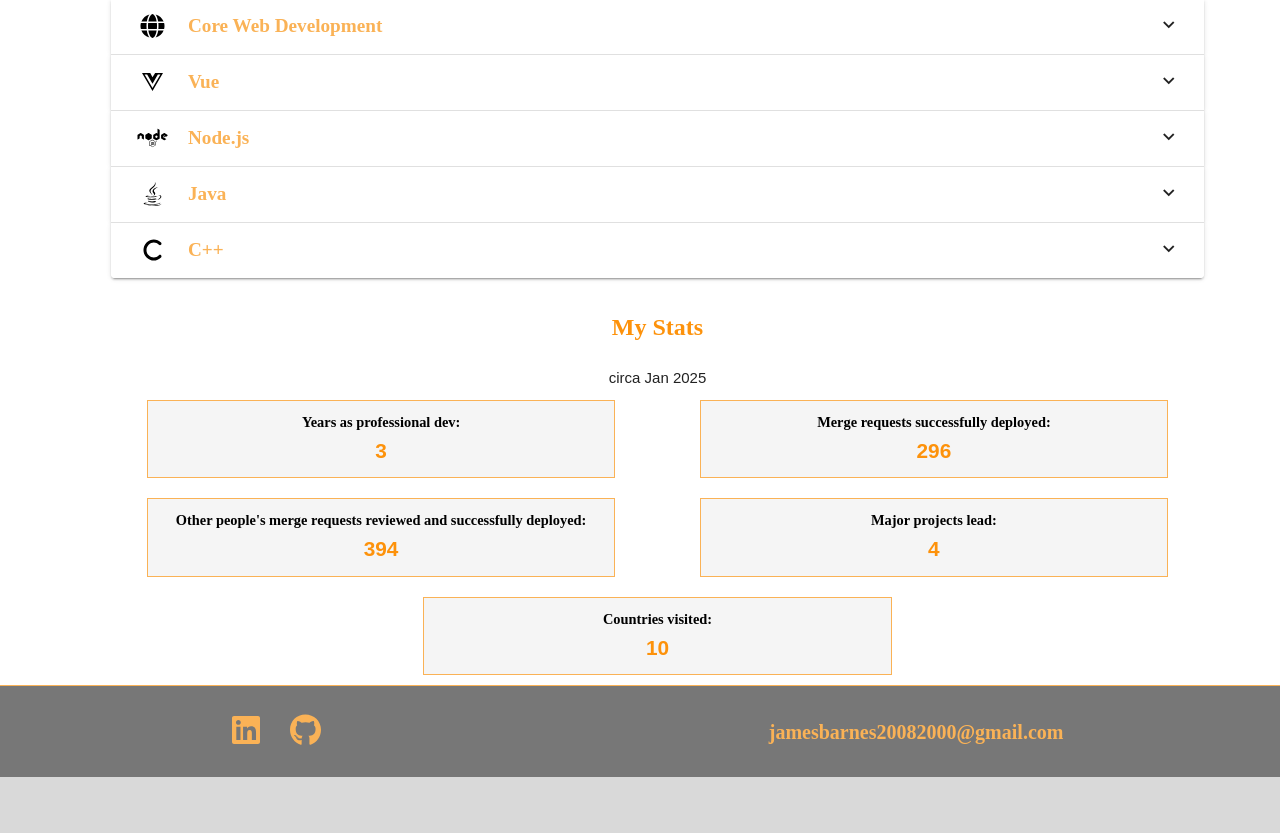
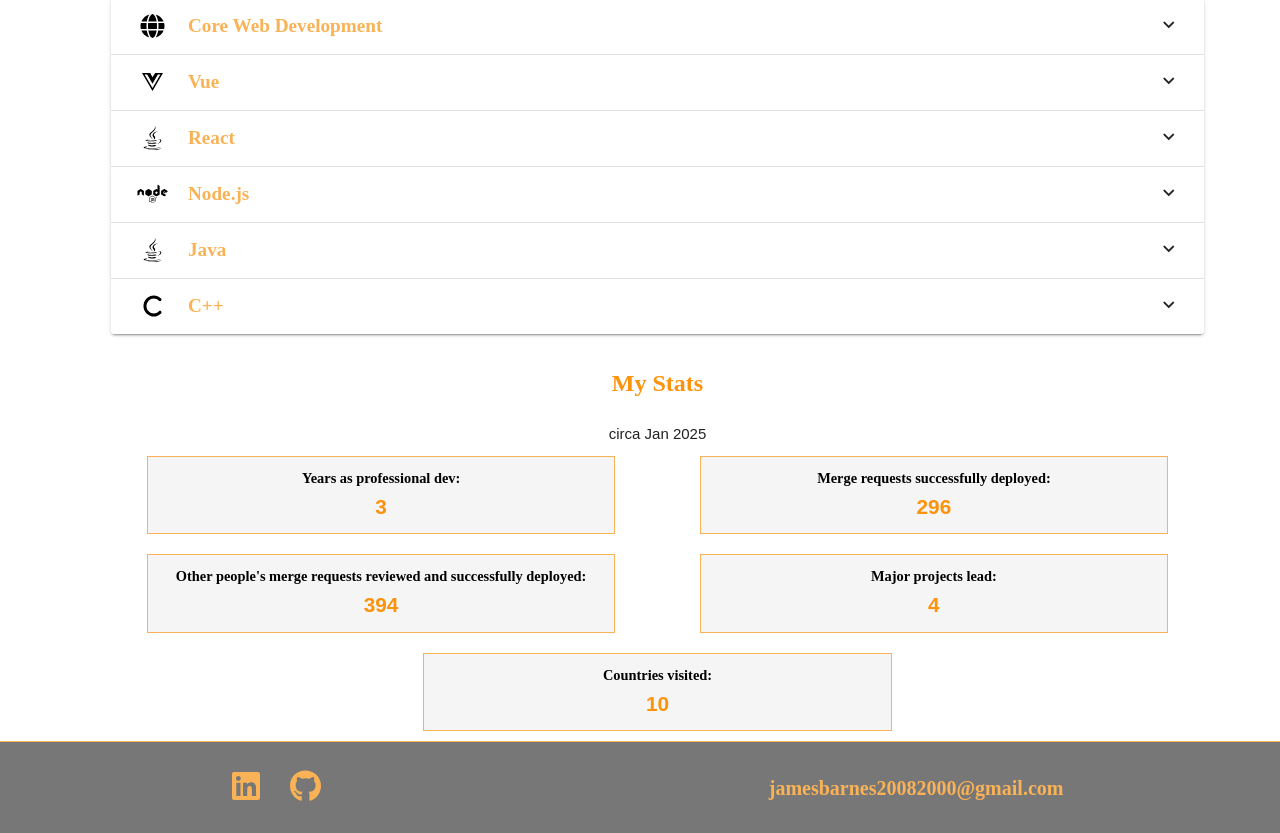
Before and after one commit to JamesBarnes48/PersonalSiteVue, a Vue app: page / in a window 1280 px wide. Shown: the part 833-1666 px from the top of the page. Before the commit the page ends 1610 px from the top, so only its background shows below. Built offline with nearby package versions, Linux system fonts and the light colour scheme.

Commit message:
react panel definition

```diff
--- a/src/views/Home.vue
+++ b/src/views/Home.vue
@@ -24,6 +24,12 @@ export default {
                   I had the opportunity to learn Vue at Darktrace as I was tasked with migrating a page tracking recent news updates from jQuery/Node into another application written in PHP/Vue. This meant essentially
                   learning these two technologies as I went. It was a big task but with Vue it was love at first component. Let it be known that I love a good bit of modularity (that's right, I said it) and modularity is the name of the game with this.
                   Everyone has a favourite out of the big frontend frameworks and most choose React, but I'm backing Vue all the way. Anything frontend I do from now on is getting done in Vue and good luck stopping me.`,
+    },
+    {
+      skillName: 'React',
+      skillStyle: 'react',
+      iconImport: ['fab', 'java'],
+      skillDesc: `test`,
     },
     {
       skillName: 'Node.js',
```
